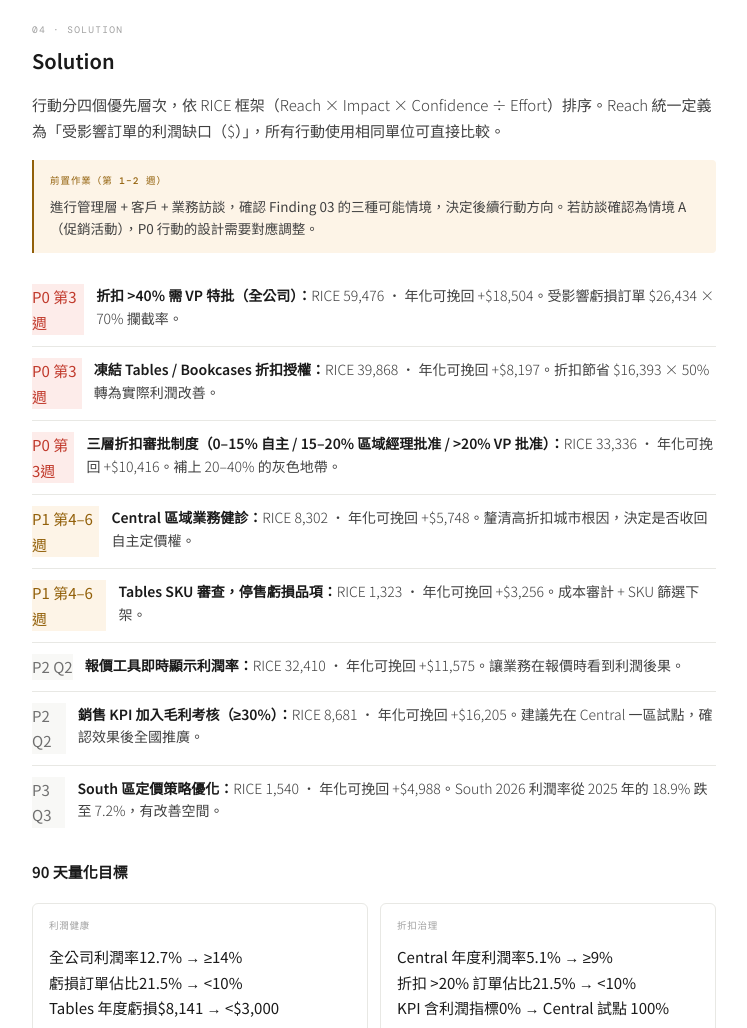
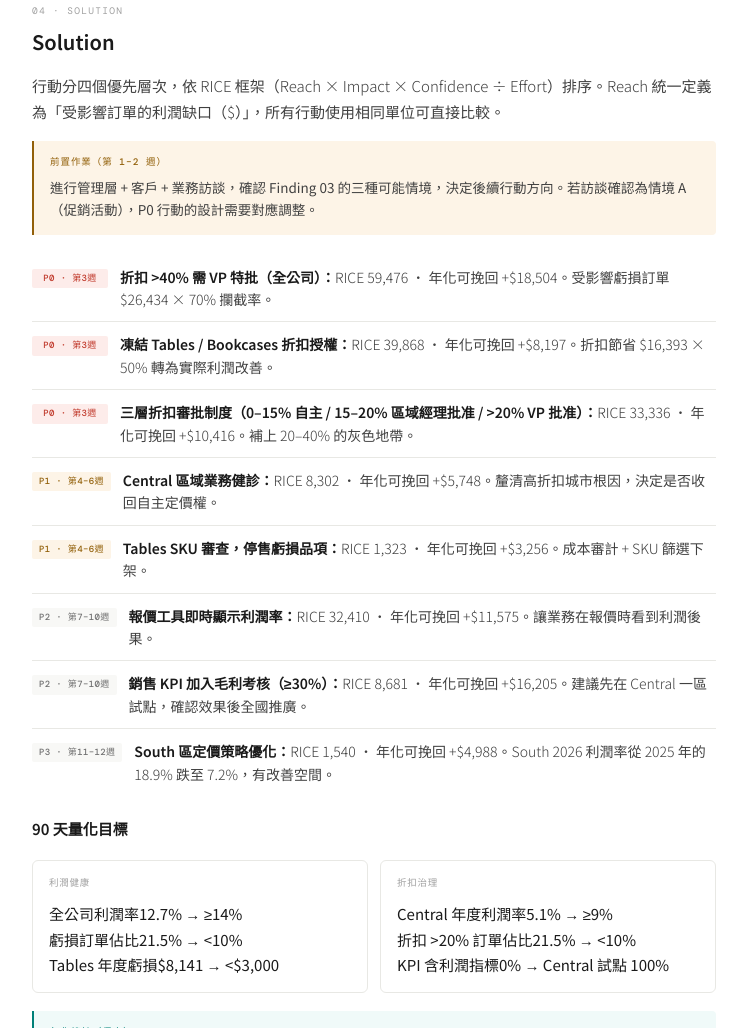
Before and after one commit to chc1712/first-pm-project, a plain HTML site: page index.html in a window 1280 px wide. Shown: the part 5548-6576 px from the top of the page, without its empty margins (266-1013 px from the left). Drawn offline with nearby package versions, Linux system fonts and the light colour scheme; no server answers.

Commit message:
Update index.html

```diff
--- a/index.html
+++ b/index.html
@@ -138,7 +138,7 @@ nav{border-bottom:1px solid var(--border);padding:14px 28px;display:flex;align-i
 .actions{margin:18px 0}
 .action{display:flex;gap:12px;padding:11px 0;border-bottom:1px solid var(--border)}
 .action:last-child{border-bottom:none}
-.p-tag{font-family:'DM Mono',monospace;font-size:9.5px;letter-spacing:.06em;padding:3px 8px;border-radius:2px;height:fit-content;flex-shrink:0;margin-top:2px;font-weight:500}
+.p-tag,.action-tag{font-family:'DM Mono',monospace;font-size:9px;letter-spacing:.04em;padding:2px 7px;border-radius:2px;height:fit-content;flex-shrink:0;margin-top:3px;font-weight:500;white-space:nowrap;min-width:76px;text-align:center}
 .p0{background:#fdecea;color:var(--red)}
 .p1{background:#fdf4e7;color:var(--amber)}
 .p2{background:var(--bg2);color:var(--ink3)}
@@ -1716,14 +1716,14 @@ function updAll(){
   </div>
 
   <div class="action-list" style="margin-top:20px">
-    <div class="action"><span class="action-tag p0">P0 第3週</span><div class="action-txt"><strong>折扣 &gt;40% 需 VP 特批（全公司）：</strong>RICE 59,476 · 年化可挽回 +$18,504。受影響虧損訂單 $26,434 × 70% 攔截率。</div></div>
-    <div class="action"><span class="action-tag p0">P0 第3週</span><div class="action-txt"><strong>凍結 Tables / Bookcases 折扣授權：</strong>RICE 39,868 · 年化可挽回 +$8,197。折扣節省 $16,393 × 50% 轉為實際利潤改善。</div></div>
-    <div class="action"><span class="action-tag p0">P0 第3週</span><div class="action-txt"><strong>三層折扣審批制度（0–15% 自主 / 15–20% 區域經理批准 / &gt;20% VP 批准）：</strong>RICE 33,336 · 年化可挽回 +$10,416。補上 20–40% 的灰色地帶。</div></div>
-    <div class="action"><span class="action-tag p1">P1 第4–6週</span><div class="action-txt"><strong>Central 區域業務健診：</strong>RICE 8,302 · 年化可挽回 +$5,748。釐清高折扣城市根因，決定是否收回自主定價權。</div></div>
-    <div class="action"><span class="action-tag p1">P1 第4–6週</span><div class="action-txt"><strong>Tables SKU 審查，停售虧損品項：</strong>RICE 1,323 · 年化可挽回 +$3,256。成本審計 + SKU 篩選下架。</div></div>
-    <div class="action"><span class="action-tag p2">P2 Q2</span><div class="action-txt"><strong>報價工具即時顯示利潤率：</strong>RICE 32,410 · 年化可挽回 +$11,575。讓業務在報價時看到利潤後果。</div></div>
-    <div class="action"><span class="action-tag p2">P2 Q2</span><div class="action-txt"><strong>銷售 KPI 加入毛利考核（≥30%）：</strong>RICE 8,681 · 年化可挽回 +$16,205。建議先在 Central 一區試點，確認效果後全國推廣。</div></div>
-    <div class="action"><span class="action-tag p2">P3 Q3</span><div class="action-txt"><strong>South 區定價策略優化：</strong>RICE 1,540 · 年化可挽回 +$4,988。South 2026 利潤率從 2025 年的 18.9% 跌至 7.2%，有改善空間。</div></div>
+    <div class="action"><span class="action-tag p0">P0 · 第3週</span><div class="action-txt"><strong>折扣 &gt;40% 需 VP 特批（全公司）：</strong>RICE 59,476 · 年化可挽回 +$18,504。受影響虧損訂單 $26,434 × 70% 攔截率。</div></div>
+    <div class="action"><span class="action-tag p0">P0 · 第3週</span><div class="action-txt"><strong>凍結 Tables / Bookcases 折扣授權：</strong>RICE 39,868 · 年化可挽回 +$8,197。折扣節省 $16,393 × 50% 轉為實際利潤改善。</div></div>
+    <div class="action"><span class="action-tag p0">P0 · 第3週</span><div class="action-txt"><strong>三層折扣審批制度（0–15% 自主 / 15–20% 區域經理批准 / &gt;20% VP 批准）：</strong>RICE 33,336 · 年化可挽回 +$10,416。補上 20–40% 的灰色地帶。</div></div>
+    <div class="action"><span class="action-tag p1">P1 · 第4–6週</span><div class="action-txt"><strong>Central 區域業務健診：</strong>RICE 8,302 · 年化可挽回 +$5,748。釐清高折扣城市根因，決定是否收回自主定價權。</div></div>
+    <div class="action"><span class="action-tag p1">P1 · 第4–6週</span><div class="action-txt"><strong>Tables SKU 審查，停售虧損品項：</strong>RICE 1,323 · 年化可挽回 +$3,256。成本審計 + SKU 篩選下架。</div></div>
+    <div class="action"><span class="action-tag p2">P2 · 第7–10週</span><div class="action-txt"><strong>報價工具即時顯示利潤率：</strong>RICE 32,410 · 年化可挽回 +$11,575。讓業務在報價時看到利潤後果。</div></div>
+    <div class="action"><span class="action-tag p2">P2 · 第7–10週</span><div class="action-txt"><strong>銷售 KPI 加入毛利考核（≥30%）：</strong>RICE 8,681 · 年化可挽回 +$16,205。建議先在 Central 一區試點，確認效果後全國推廣。</div></div>
+    <div class="action"><span class="action-tag p2">P3 · 第11–12週</span><div class="action-txt"><strong>South 區定價策略優化：</strong>RICE 1,540 · 年化可挽回 +$4,988。South 2026 利潤率從 2025 年的 18.9% 跌至 7.2%，有改善空間。</div></div>
   </div>
 
   <p class="body" style="margin-top:20px"><strong>90 天量化目標</strong></p>
```
